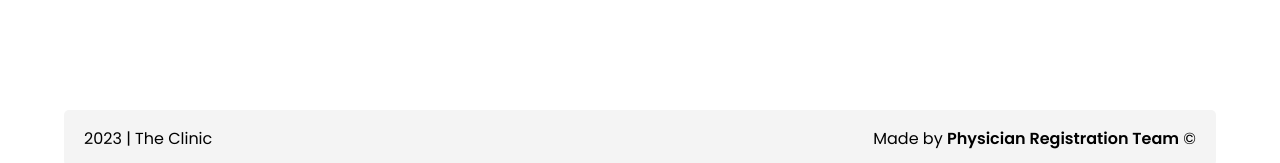
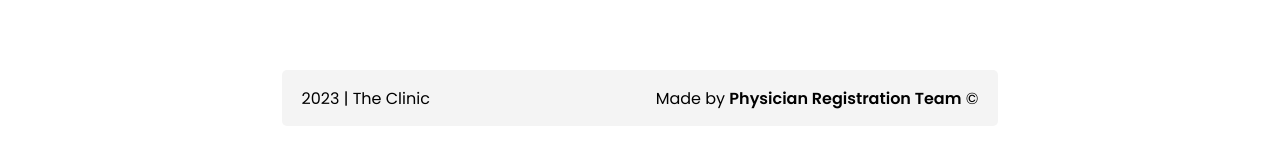
Before and after one commit to LukasAstrauskas/Clinic-app-FE, a React (Create React App) app: page / in a window 1280 px wide. Shown: the part 674-837 px from the top of the page. After the commit the page ends 800 px from the top, so only its background shows below. Built offline with nearby package versions, Linux system fonts and the light colour scheme.

Commit message:
#S2SG-22  #comment attached footer to bottom, changed WelcomePage height to 75vh #CODE-REVIEW

```diff
--- a/src/components/footer/Footer.module.css
+++ b/src/components/footer/Footer.module.css
@@ -7,4 +7,8 @@
   padding-right: 20px;
   background-color: #f4f4f4;
   border-radius: 5px;
+  position: fixed;
+  bottom: 0;
+  left: 22%;
+  right: 22%;
 }
--- a/src/pages/welcome/WelcomePage.module.css
+++ b/src/pages/welcome/WelcomePage.module.css
@@ -1,5 +1,5 @@
 .main {
-  height: 83vh;
+  height: 75vh;
 }
 
 .item {
```
